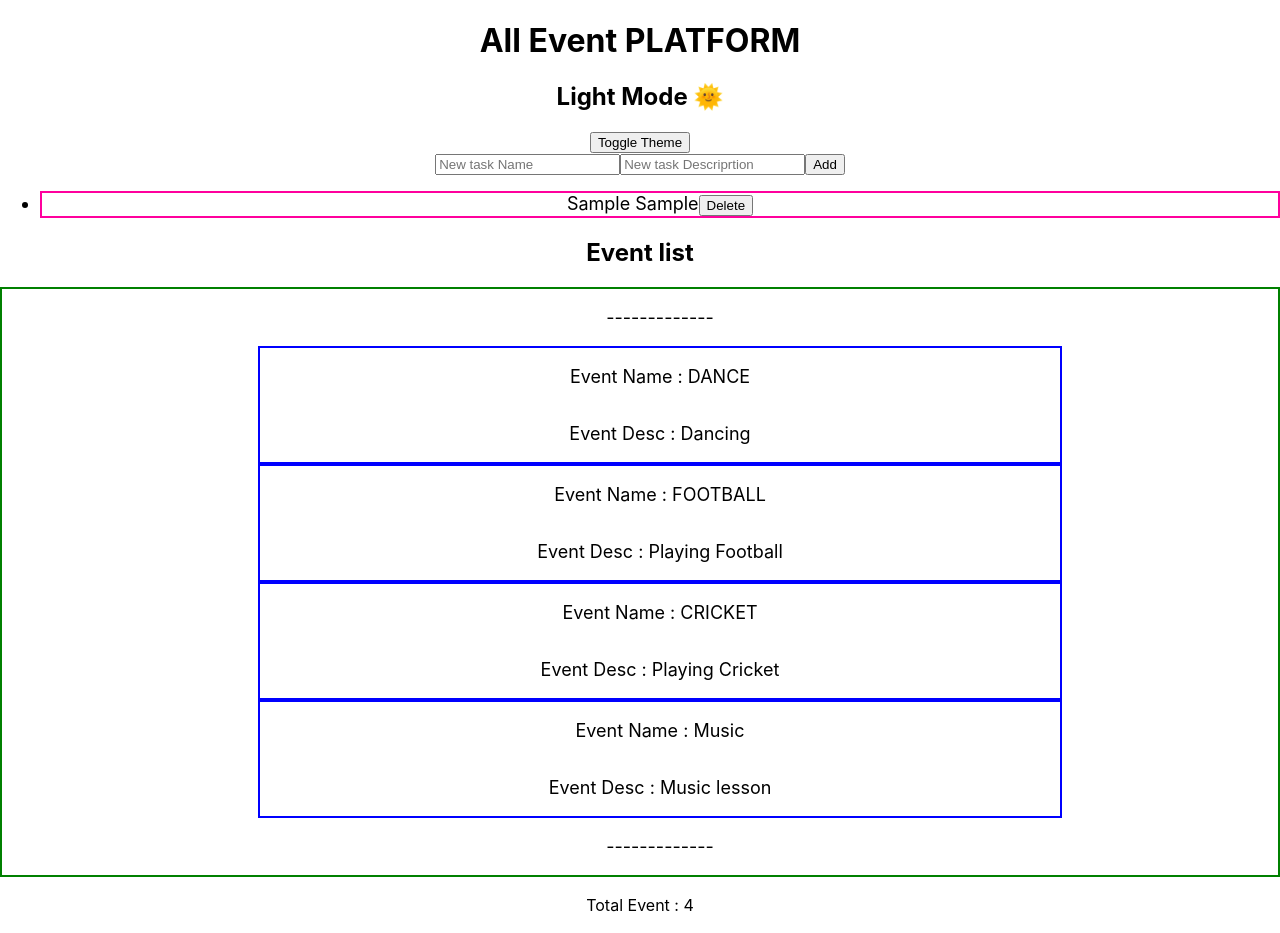
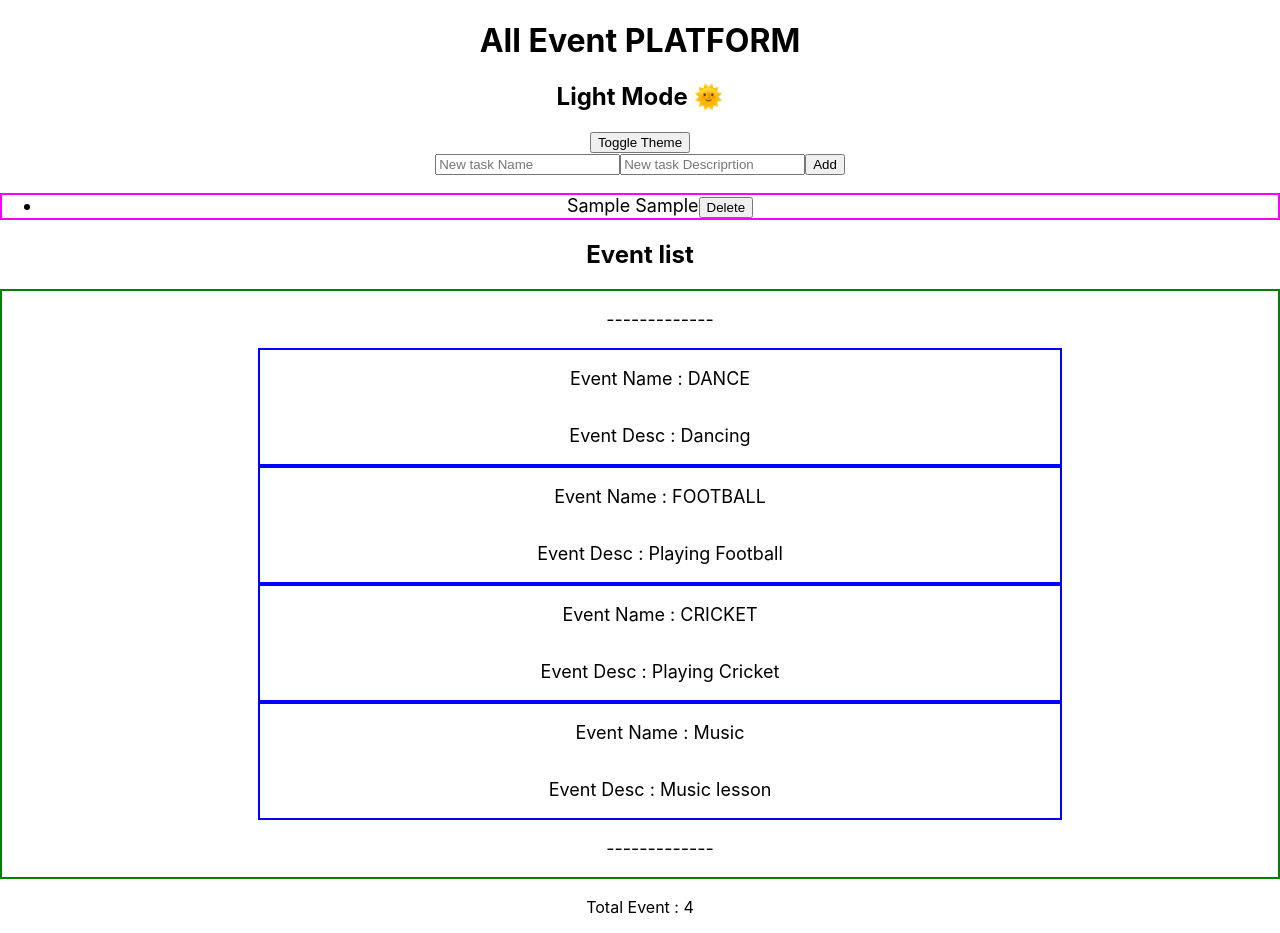
Before and after one commit to malakum/event_platform, a React (Create React App) app: page / in a window 1280 px wide. Both pictures are taken after typing "Sample", "Sample" into the empty fields and a click on the button "Add". Built offline with nearby package versions, Linux system fonts and the light colour scheme.

Commit message:
add local storage facility for task list

```diff
--- a/src/App.css
+++ b/src/App.css
@@ -58,7 +58,7 @@
   align-items: centre;
   justify-content: center; */
   font-size: calc(10px + 1vmin);
-  border : 2px solid rgb(255, 0, 157);
+  border : 2px solid rgb(251, 0, 255);
 
 }
 
--- a/src/Components/NewEvent.jsx
+++ b/src/Components/NewEvent.jsx
@@ -28,8 +28,8 @@ const [eventData , setEventData]= useState([ {name:'DANCE' , desc:'Dancing'} , {
                 <ul className= "event-page">
                 {/* //  <ul className="event-page-light"> */}
                   <p>-------------</p>
-                    {eventData.map((event)=> (
-                     <li  Key = {event} className= "event-card"> <p >Event Name : {event.name}</p>
+                    {eventData.map((event,i)=> (
+                     <li  key = {i}  className= "event-card"> <p >Event Name : {event.name}</p>
                      <p>Event Desc : {event.desc}</p>
                      </li>))}
                       <p>-------------</p>
--- a/src/Components/TaskCard.jsx
+++ b/src/Components/TaskCard.jsx
@@ -1,9 +1,17 @@
-import { useState } from "react";
+import { useState ,useEffect} from "react";
 
 const TaskCard =() =>{
   const [task, setTask] = useState("");
   const [taskDesc , setTaskDesc] = useState("");
-  const [tasks, setTasks] = useState([]);
+  const [tasks, setTasks] = useState(()=>{
+    const saved = localStorage.getItem("tasks");
+    //console.log('saved',saved);
+    return saved ? JSON.parse(saved) : [];});
+
+    useEffect(() => {
+    // save tasks whenever they change
+    localStorage.setItem("tasks", JSON.stringify(tasks));
+  }, [tasks]);
 
   const addTask = () => {
     if (task.trim() === "") return;
@@ -40,10 +48,10 @@ const TaskCard =() =>{
         Add
       </button>
 
-      <ul >
+      <ul  className= "task-list">
 
         {tasks.map((t, i) => (
-          <li key={i} className= "task-list"> {t}
+          <li key={i}> {t}
 
           <button
               onClick={() => deleteTask(t)}
```
